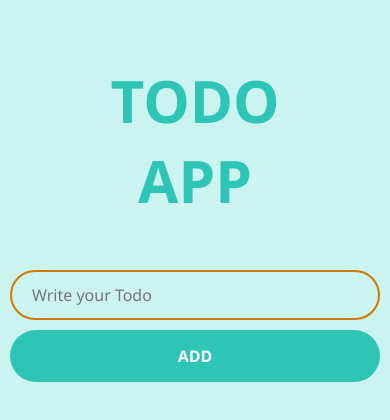
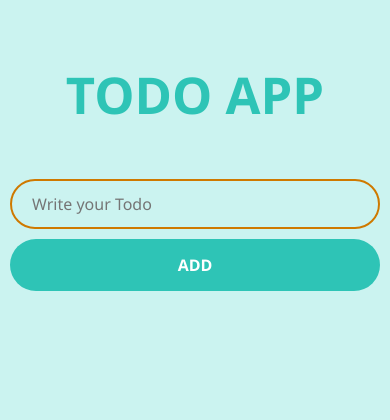
Before and after one commit to SheheryarAhsan/todo-app, a plain HTML site: page index.html in a window 390 px wide. Drawn offline with Linux system fonts and the light colour scheme.

Commit message:
Layout Improved

```diff
--- a/style.css
+++ b/style.css
@@ -147,7 +147,7 @@ input[type="checkbox"]:checked ~ .todo-text {
     color: var(--secondary-color);
 }
 
-@media(max-width: 500px) {
+@media(max-width: 600px) {
     html {
         font-size: 12pt;
     }
@@ -162,6 +162,6 @@ input[type="checkbox"]:checked ~ .todo-text {
 
     h1 {
         margin: 50px;
-        font-size: 15vw;
+        font-size: 13vw;
     }
 }
```
